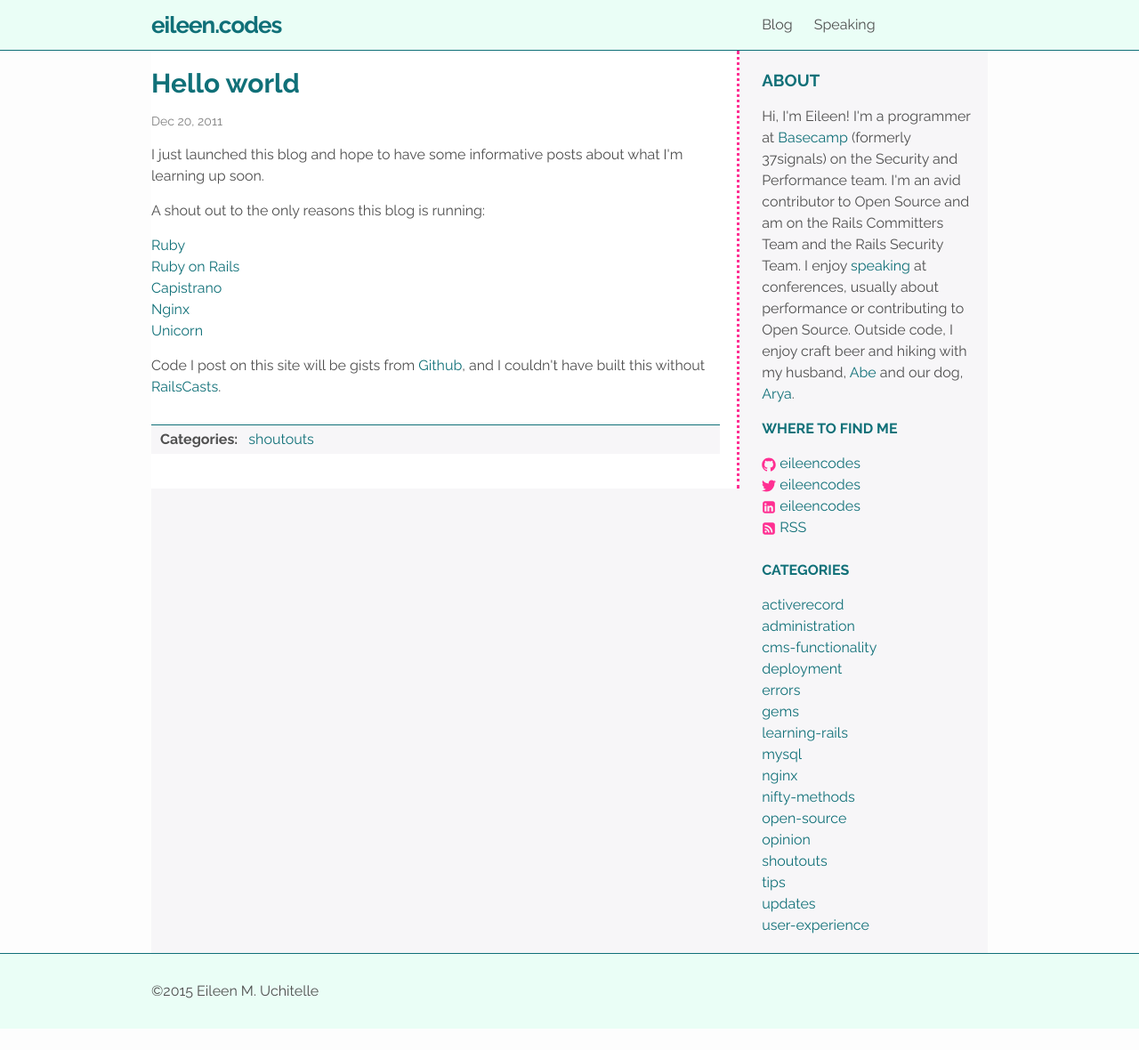
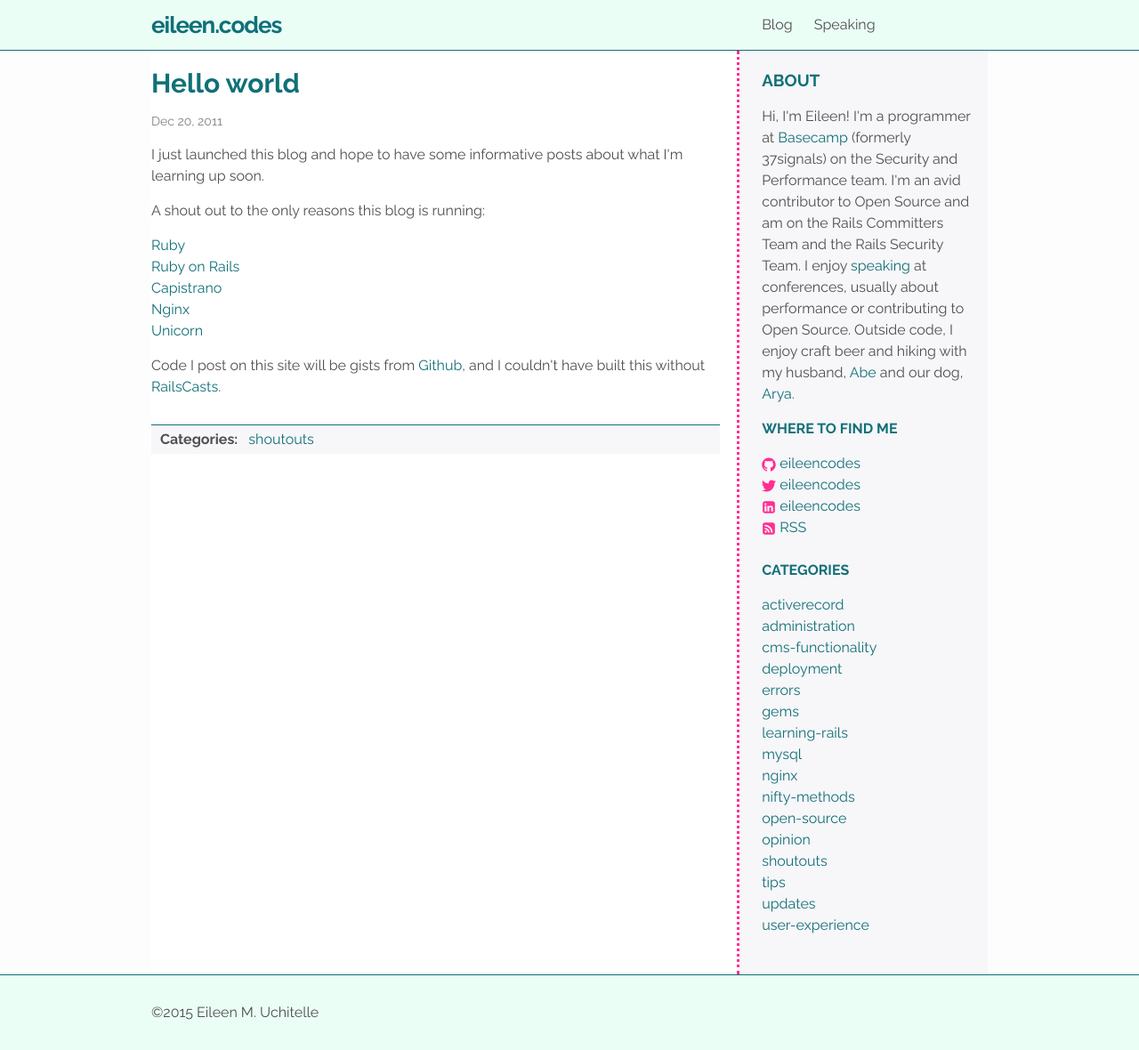
Before and after one commit to wjessop/eileencodes.github.io, a Jekyll site: the page built from _posts/2011-12-20-hello-world.md, in a window 1280 px wide. Shown: the whole page at 89% size. Built offline with Jekyll 4.4.1, drawn with Linux system fonts in a browser that asks for light colours; before the commit the page ends 1156 px from its top, so only the background shows below that.

Commit message:
Add min-height to content div
This is so when content is shorter than the sidebar then the content
white backgrouns is at least as long as the sidebar to hide the gray for
the sidebar.

```diff
--- a/_sass/_custom.scss
+++ b/_sass/_custom.scss
@@ -28,6 +28,8 @@
 .content {
   background-color:#fff;
   width:68%;
+  height:100%;
+  min-height:1000px;
   border-right:3px dotted $pink-color;
   padding:2% 2% 2% 0%;
   float:left;
```
